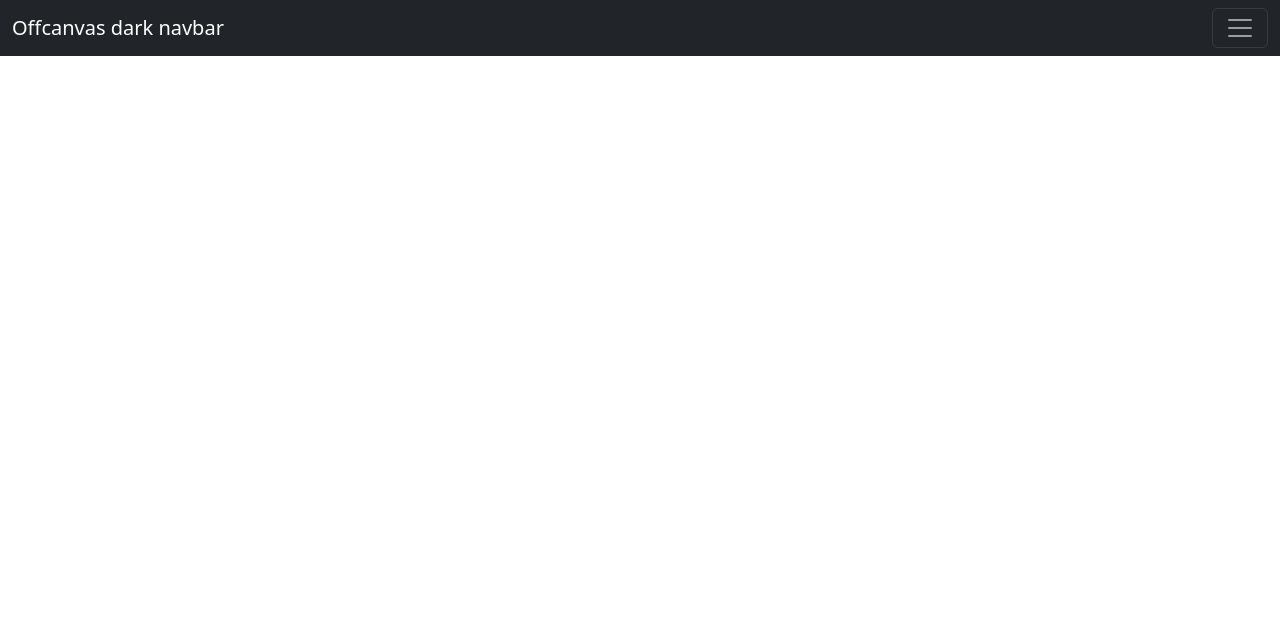
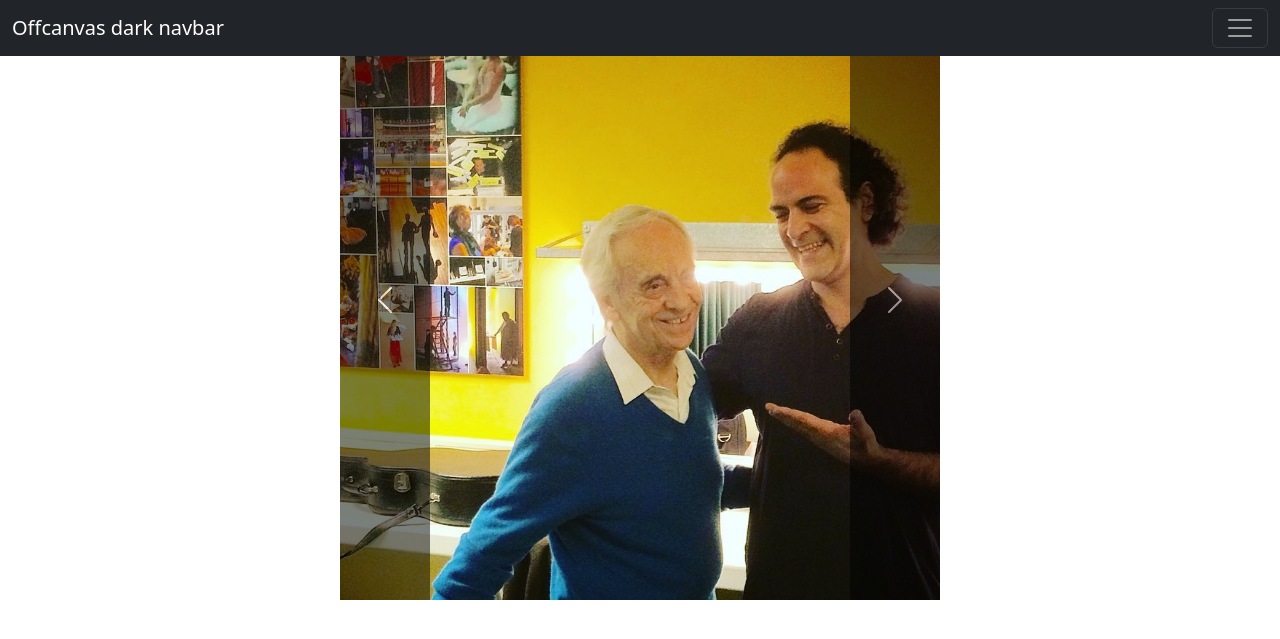
Before and after one commit to AisDisappeared/AR-PW, a Django app: page / in a window 1280 px wide. Shown: the top 639 px of the page. Run offline with Django 5.2, Linux system fonts and the light colour scheme.

Commit message:
carousel

```diff
--- a/templates/website/index.html
+++ b/templates/website/index.html
@@ -8,7 +8,12 @@
     <title>Document</title>
     <link href="https://cdn.jsdelivr.net/npm/bootstrap@5.3.3/dist/css/bootstrap.min.css" rel="stylesheet"
         integrity="sha384-QWTKZyjpPEjISv5WaRU9OFeRpok6YctnYmDr5pNlyT2bRjXh0JMhjY6hW+ALEwIH" crossorigin="anonymous">
-
+    <style>
+        .carousel-control-prev,
+        .carousel-control-next {
+            background-color: black;
+        }
+    </style>
 </head>
 
 <body>
@@ -58,6 +63,24 @@
         </div>
     </nav>
 
+    <div id="carouselExample" class="carousel slide" style="max-width: 600px; margin: 0 auto; text-align: center;">
+        <div class="carousel-inner">
+            <div class="carousel-item active">
+                <img src="{% static 'images/AWP.jpg'%}" alt="Image 1" style="max-width: 100%; height: auto;">
+            </div>
+            <div class="carousel-item">
+                <img src="{% static 'images/Aram-rouhani.jpg'%}" alt="Image 2" style="max-width: 100%; height: auto;">
+            </div>
+        </div>
+        <button class="carousel-control-prev" type="button" data-bs-target="#carouselExample" data-bs-slide="prev">
+            <span class="carousel-control-prev-icon" aria-hidden="true"></span>
+            <span class="visually-hidden">Previous</span>
+        </button>
+        <button class="carousel-control-next" type="button" data-bs-target="#carouselExample" data-bs-slide="next">
+            <span class="carousel-control-next-icon" aria-hidden="true"></span>
+            <span class="visually-hidden">Next</span>
+        </button>
+    </div>
     <script src="https://cdn.jsdelivr.net/npm/@popperjs/core@2.11.8/dist/umd/popper.min.js"
         integrity="sha384-I7E8VVD/ismYTF4hNIPjVp/Zjvgyol6VFvRkX/vR+Vc4jQkC+hVqc2pM8ODewa9r"
         crossorigin="anonymous"></script>
```
